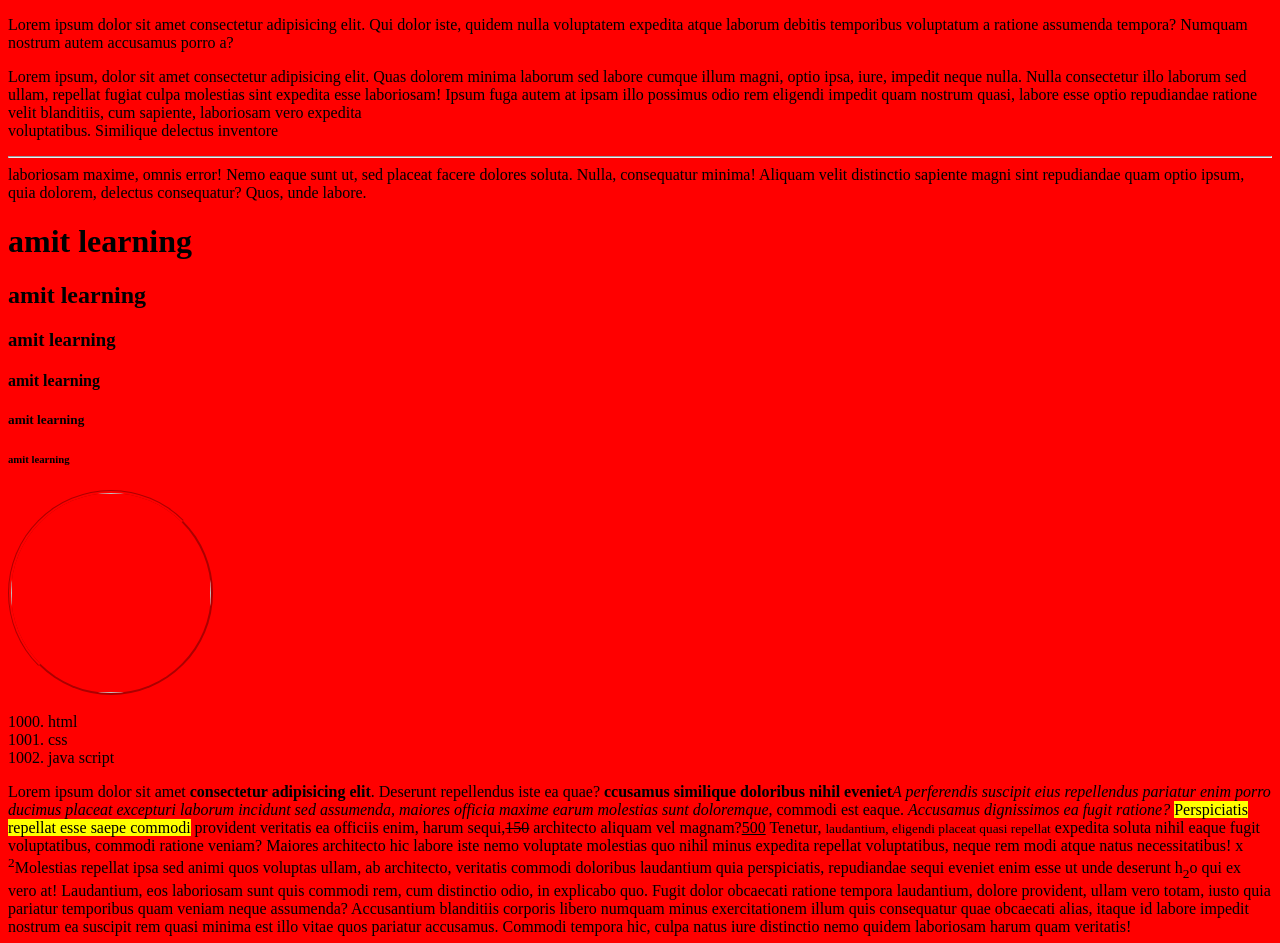
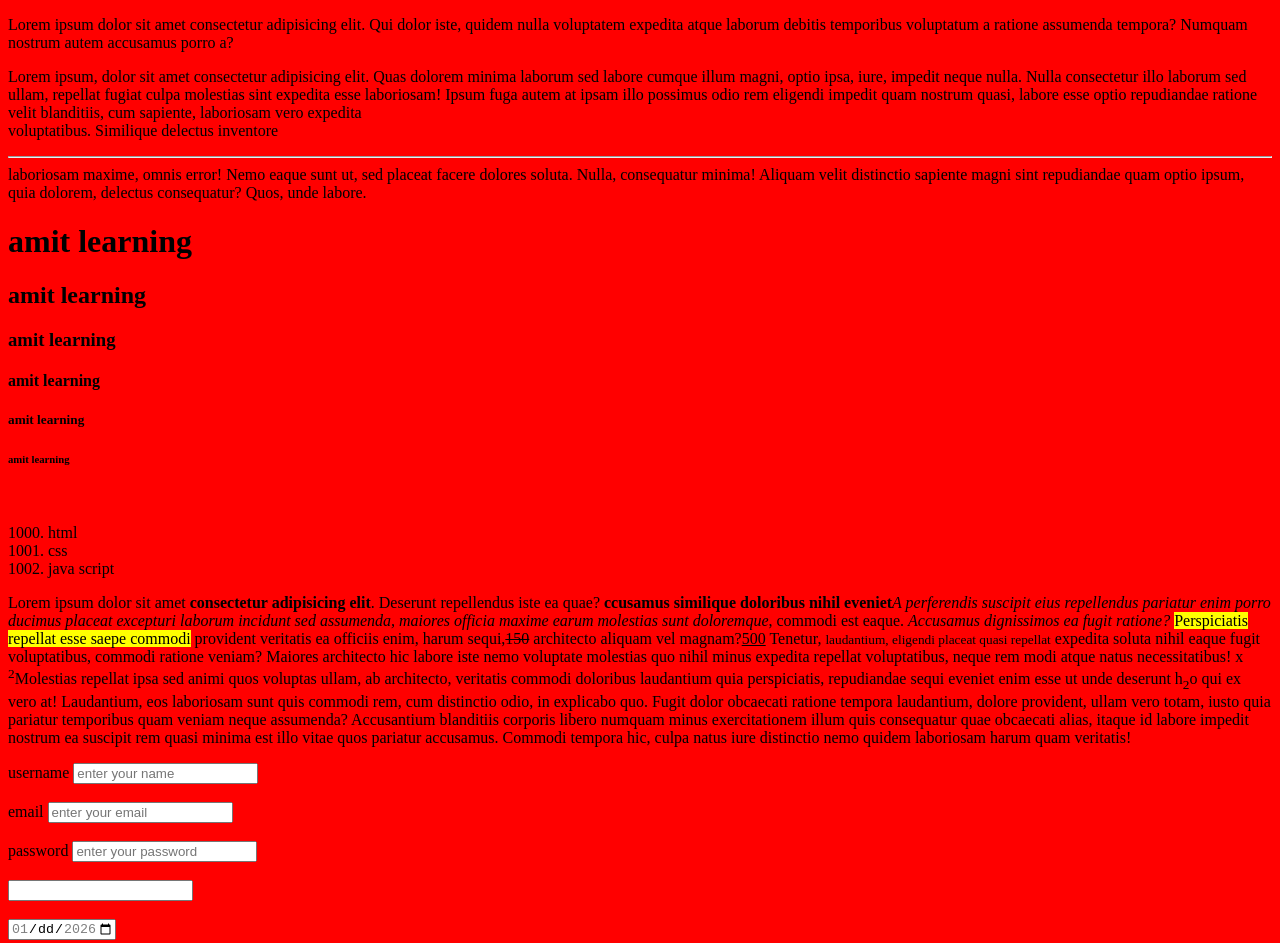
Before and after one commit to mahmoudtaher66/my-page, a plain HTML site: page index.html in a window 1280 px wide. Shown: the top 943 px of the page. Drawn offline with Linux system fonts and the light colour scheme.

Commit message:
Update index.css

```diff
--- a/index.css
+++ b/index.css
@@ -5,9 +5,6 @@ body{
  background-color: red;
 }
 .img{
- width: 200px;
- border: groove red;
- height: 200px;
- border-radius: 50%;
+
 
 }
```
